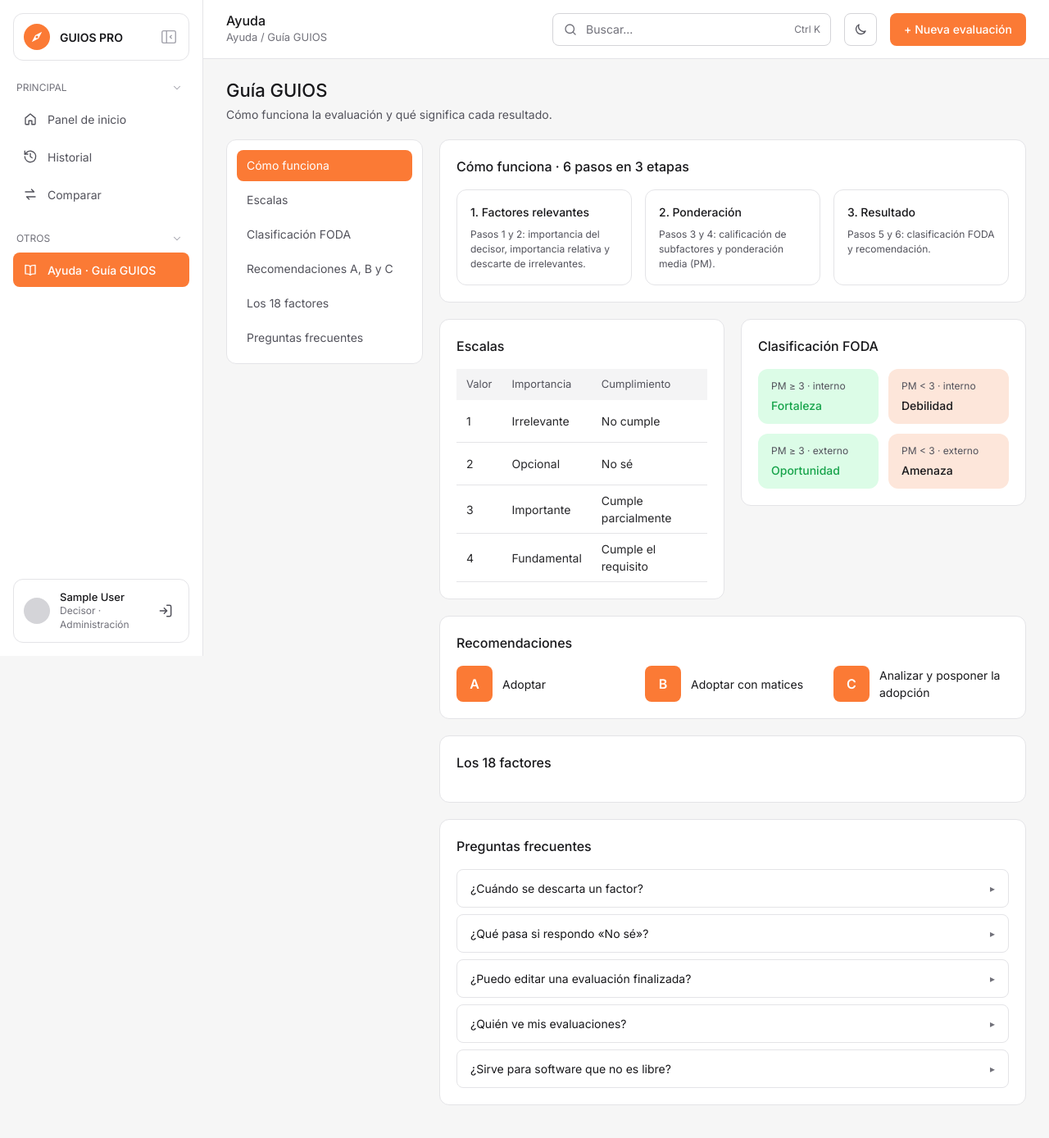
After one commit to andaya18/Guios, a Django app: page /ayuda/ in a window 1280 px wide. The commit adds this page. Shown: the whole page at 82% size. Run offline with Django 5.2, Linux system fonts and the light colour scheme; the visitor is signed in with stand-in values (Sample User, id 1); data that the repository does not hold is empty.

Commit message:
feat(core): ayuda I01 y páginas de error 403 y 404 fieles a Figma
Guía GUIOS en /ayuda/ para decisores y administradores, con escalas, FODA,
recomendaciones, los 18 factores desde el catálogo y preguntas frecuentes.
Manejadores 403 y 404 con el diseño de G03 heredando la base del rol.

```diff
--- a/apps/core/context_processors.py
+++ b/apps/core/context_processors.py
@@ -11,18 +11,19 @@ def organization_label(user):
 
 def history_badge(user):
     """Finished evaluations of the organization plus the user's own drafts (§7.1)."""
-    try:
-        from apps.evaluations.selectors import history_count
-    except ImportError:
-        return 0
+    from apps.evaluations.selectors import history_count  # local import: evaluations depends on core
+
     return history_count(user)
 
 
 def shell(request):
     user = getattr(request, "user", None)
     if user is None or not user.is_authenticated:
-        return {}
+        return {"shell_base": "base/public.html", "shell_home": "/acceso/"}
+    is_admin = user.role == "administrador"
     return {
+        "shell_base": "base_admin.html" if is_admin else "base_decisor.html",
+        "shell_home": "/gestion/" if is_admin else "/",
         "shell_organization": organization_label(user),
         "shell_role": user.get_role_display(),
         "shell_history_badge": history_badge(user) if user.role == "decisor" else 0,
--- /dev/null
+++ b/apps/core/views.py
@@ -0,0 +1,49 @@
+from django.contrib.auth.decorators import login_required
+from django.db.models import Prefetch
+from django.shortcuts import render
+from django.template.loader import render_to_string
+from django.http import HttpResponse
+
+from apps.catalog.models import Dimension, Factor
+
+
+@login_required
+def help_guide(request):
+    """I01: the GUIOS guide, available to decisors and administrators (§3)."""
+    dimensions = Dimension.objects.prefetch_related(
+        Prefetch("factors", queryset=Factor.objects.order_by("order").prefetch_related("subfactors"))
+    )
+    return render(request, "core/help.html", {"dimensions": dimensions})
+
+
+ADMIN_ONLY_TEXT = "Esta sección es solo para administradores."
+GENERIC_DENIED_TEXT = "No tienes acceso a este contenido."
+
+
+def _error_response(request, status, **copy):
+    html = render_to_string("errors/error.html", {"error_code": status, **copy}, request=request)
+    return HttpResponse(html, status=status)
+
+
+def permission_denied(request, exception=None):
+    """G03: shown whenever a user reaches something their role does not allow (§3)."""
+    return _error_response(
+        request,
+        403,
+        error_heading="Acceso restringido",
+        error_title="No tienes permiso para ver esta página",
+        error_text=(
+            ADMIN_ONLY_TEXT if request.path.startswith("/gestion/") else GENERIC_DENIED_TEXT
+        ) + " Si crees que es un error, contacta al administrador de tu organización.",
+    )
+
+
+def page_not_found(request, exception=None):
+    """G03 variant: same design with the 404 copy."""
+    return _error_response(
+        request,
+        404,
+        error_heading="Página no encontrada",
+        error_title="No encontramos esta página",
+        error_text="Es posible que la dirección esté mal escrita o que la página ya no exista.",
+    )
--- a/guios/urls.py
+++ b/guios/urls.py
@@ -1,9 +1,15 @@
 from django.contrib import admin
 from django.urls import include, path
+
+from apps.core.views import help_guide
 
 
 urlpatterns = [
     path("admin/", admin.site.urls),
+    path("ayuda/", help_guide, name="help"),
     path("gestion/", include("apps.management.urls")),
     path("", include("apps.accounts.urls")),
 ]
+
+handler403 = "apps.core.views.permission_denied"
+handler404 = "apps.core.views.page_not_found"
--- a/static/css/layouts/app.css
+++ b/static/css/layouts/app.css
@@ -73,3 +73,12 @@
     .topbar { position: static; flex-wrap: wrap; height: auto; padding: var(--space-4); }
     .page { padding: var(--space-5) var(--space-4); }
 }
+
+/* Error pages for visitors (no shell) */
+.page--public { display: grid; gap: var(--space-6); max-width: 1180px; min-height: 100vh; margin: 0 auto; align-content: start; }
+
+/* G03 403/404 */
+.error-page { display: grid; justify-items: center; align-content: center; gap: var(--space-4); min-height: calc(100vh - 72px - 2 * var(--space-6)); text-align: center; }
+.error-page__code { color: var(--color-border-strong); font-size: 72px; font-weight: var(--weight-bold); line-height: 1; letter-spacing: .02em; }
+.error-page__title { color: var(--color-text-strong); font-size: var(--text-lg); font-weight: var(--weight-semibold); }
+.error-page__text { max-width: 420px; color: var(--color-text-secondary); }
--- /dev/null
+++ b/static/css/pages/help.css
@@ -0,0 +1,40 @@
+/* I01 help guide */
+.help { display: grid; grid-template-columns: 240px minmax(0, 1fr); gap: var(--space-5); align-items: start; }
+.help__nav { position: sticky; top: 92px; display: grid; gap: var(--space-1); padding: var(--space-3); }
+.help__link { display: flex; align-items: center; height: 38px; padding: 0 var(--space-3); border-radius: var(--radius-md); color: var(--color-text-secondary); text-decoration: none; }
+.help__link:hover { background: var(--color-surface-muted); }
+.help__link.is-active { background: var(--color-primary); color: #fff; }
+.help__content { display: grid; gap: var(--space-5); }
+.help__content > .panel { scroll-margin-top: 92px; }
+.help__title { margin-bottom: var(--space-4); }
+.help__steps { display: grid; grid-template-columns: repeat(3, minmax(0, 1fr)); gap: var(--space-4); }
+.help__step { padding: var(--space-4); border: 1px solid var(--color-border); border-radius: var(--radius-lg); }
+.help__step h3 { margin-bottom: var(--space-2); color: var(--color-text-strong); font-size: var(--text-md); font-weight: var(--weight-medium); }
+.help__step p { color: var(--color-text-secondary); font-size: var(--text-xs); }
+.help__pair { display: grid; grid-template-columns: minmax(0, 1fr) minmax(0, 1fr); gap: var(--space-5); align-items: start; }
+.help__foda { display: grid; grid-template-columns: 1fr 1fr; gap: var(--space-3); }
+.help__quadrant { display: grid; gap: var(--space-1); padding: var(--space-3) var(--space-4); border-radius: var(--radius-lg); }
+.help__quadrant span { color: var(--color-text-secondary); font-size: var(--text-xs); }
+.help__quadrant strong { font-weight: var(--weight-medium); }
+.help__quadrant--positive { background: var(--color-success-soft); color: var(--color-success); }
+.help__quadrant--negative { background: var(--color-illustration); color: var(--color-text-strong); }
+.help__letters { display: grid; grid-template-columns: repeat(3, minmax(0, 1fr)); gap: var(--space-4); }
+.help__letters p { display: flex; align-items: center; gap: var(--space-3); color: var(--color-text-strong); }
+.letter--square { width: 44px; height: 44px; border-radius: var(--radius-md); background: var(--color-primary); font-size: var(--text-lg); }
+.help__accordion { display: grid; gap: var(--space-2); }
+.help__group { border: 1px solid var(--color-border); border-radius: var(--radius-md); }
+.help__group > summary { display: flex; align-items: center; justify-content: space-between; padding: var(--space-3) var(--space-4); color: var(--color-text-strong); cursor: pointer; list-style: none; }
+.help__group > summary::after { content: "▸"; color: var(--color-muted); font-size: var(--text-xs); }
+.help__group[open] > summary::after { content: "▾"; }
+.help__group > p,
+.help__group > ul { padding: 0 var(--space-4) var(--space-4); color: var(--color-text-secondary); }
+.help__group ul { display: grid; gap: var(--space-2); list-style: none; }
+.help__group ul summary { color: var(--color-text-strong); cursor: pointer; }
+.help__group ul small { color: var(--color-muted); }
+.help__group ol { margin: var(--space-2) 0 0; padding-left: var(--space-6); font-size: var(--text-sm); }
+
+@media (max-width: 1100px) {
+    .help, .help__pair { grid-template-columns: 1fr; }
+    .help__nav { position: static; }
+    .help__steps, .help__letters { grid-template-columns: 1fr; }
+}
--- /dev/null
+++ b/templates/core/help.html
@@ -0,0 +1,90 @@
+{% extends shell_base %}
+{% load static %}
+{% block title %}Ayuda · Guía GUIOS · GUIOS PRO{% endblock %}
+{% block page_styles %}<link rel="stylesheet" href="{% static 'css/pages/help.css' %}">{% endblock %}
+{% block topbar_title %}Ayuda{% endblock %}
+{% block topbar_subtitle %}Ayuda / Guía GUIOS{% endblock %}
+{% block content %}
+<header class="page__header">
+    <h1 class="page__title">Guía GUIOS</h1>
+    <p class="page__subtitle">Cómo funciona la evaluación y qué significa cada resultado.</p>
+</header>
+<div class="help">
+    <nav class="panel help__nav" aria-label="Secciones de la guía">
+        <a class="help__link is-active" href="#como-funciona">Cómo funciona</a>
+        <a class="help__link" href="#escalas">Escalas</a>
+        <a class="help__link" href="#foda">Clasificación FODA</a>
+        <a class="help__link" href="#recomendaciones">Recomendaciones A, B y C</a>
+        <a class="help__link" href="#factores">Los 18 factores</a>
+        <a class="help__link" href="#preguntas">Preguntas frecuentes</a>
+    </nav>
+    <div class="help__content">
+        <section class="panel" id="como-funciona">
+            <h2 class="panel__title help__title">Cómo funciona · 6 pasos en 3 etapas</h2>
+            <div class="help__steps">
+                <article class="help__step"><h3>1. Factores relevantes</h3><p>Pasos 1 y 2: importancia del decisor, importancia relativa y descarte de irrelevantes.</p></article>
+                <article class="help__step"><h3>2. Ponderación</h3><p>Pasos 3 y 4: calificación de subfactores y ponderación media (PM).</p></article>
+                <article class="help__step"><h3>3. Resultado</h3><p>Pasos 5 y 6: clasificación FODA y recomendación.</p></article>
+            </div>
+        </section>
+        <div class="help__pair">
+            <section class="panel" id="escalas">
+                <h2 class="panel__title help__title">Escalas</h2>
+                <table class="table">
+                    <thead><tr><th>Valor</th><th>Importancia</th><th>Cumplimiento</th></tr></thead>
+                    <tbody>
+                        <tr><td>1</td><td>Irrelevante</td><td>No cumple</td></tr>
+                        <tr><td>2</td><td>Opcional</td><td>No sé</td></tr>
+                        <tr><td>3</td><td>Importante</td><td>Cumple parcialmente</td></tr>
+                        <tr><td>4</td><td>Fundamental</td><td>Cumple el requisito</td></tr>
+                    </tbody>
+                </table>
+            </section>
+            <section class="panel" id="foda">
+                <h2 class="panel__title help__title">Clasificación FODA</h2>
+                <div class="help__foda">
+                    <div class="help__quadrant help__quadrant--positive"><span>PM ≥ 3 · interno</span><strong>Fortaleza</strong></div>
+                    <div class="help__quadrant help__quadrant--negative"><span>PM &lt; 3 · interno</span><strong>Debilidad</strong></div>
+                    <div class="help__quadrant help__quadrant--positive"><span>PM ≥ 3 · externo</span><strong>Oportunidad</strong></div>
+                    <div class="help__quadrant help__quadrant--negative"><span>PM &lt; 3 · externo</span><strong>Amenaza</strong></div>
+                </div>
+            </section>
+        </div>
+        <section class="panel" id="recomendaciones">
+            <h2 class="panel__title help__title">Recomendaciones</h2>
+            <div class="help__letters">
+                <p><span class="letter letter--square">A</span>Adoptar</p>
+                <p><span class="letter letter--square">B</span>Adoptar con matices</p>
+                <p><span class="letter letter--square">C</span>Analizar y posponer la adopción</p>
+            </div>
+        </section>
+        <section class="panel" id="factores">
+            <h2 class="panel__title help__title">Los 18 factores</h2>
+            <div class="help__accordion">
+                {% for dimension in dimensions %}
+                <details class="help__group">
+                    <summary>{{ dimension.name }} · {{ dimension.factors.all|length }} factor{{ dimension.factors.all|length|pluralize:"es" }}</summary>
+                    <ul>
+                        {% for factor in dimension.factors.all %}
+                        <li><details><summary>{{ factor.name }} <small>{{ factor.subfactors.all|length }} subfactor{{ factor.subfactors.all|length|pluralize:"es" }}</small></summary>
+                            <ol>{% for subfactor in factor.subfactors.all %}<li>{{ subfactor.name }}</li>{% endfor %}</ol>
+                        </details></li>
+                        {% endfor %}
+                    </ul>
+                </details>
+                {% endfor %}
+            </div>
+        </section>
+        <section class="panel" id="preguntas">
+            <h2 class="panel__title help__title">Preguntas frecuentes</h2>
+            <div class="help__accordion">
+                <details class="help__group"><summary>¿Cuándo se descarta un factor?</summary><p>Solo cuando su importancia relativa es 1 (Irrelevante). Un factor con importancia sugerida Importante que marcas como Irrelevante queda como Opcional y no se descarta.</p></details>
+                <details class="help__group"><summary>¿Qué pasa si respondo «No sé»?</summary><p>Cuenta como 2 en la ponderación media, igual que cualquier otra respuesta.</p></details>
+                <details class="help__group"><summary>¿Puedo editar una evaluación finalizada?</summary><p>No. Para cambiar algo usa «Duplicar para reevaluar»: se crea un borrador nuevo con las mismas respuestas.</p></details>
+                <details class="help__group"><summary>¿Quién ve mis evaluaciones?</summary><p>Tus borradores solo los ves tú. Las evaluaciones finalizadas las ven todos los usuarios de tu organización.</p></details>
+                <details class="help__group"><summary>¿Sirve para software que no es libre?</summary><p>Sí. La metodología GUIOS fue validada para software libre; en otros tipos de software los resultados son orientativos.</p></details>
+            </div>
+        </section>
+    </div>
+</div>
+{% endblock %}
```
Also changed, not shown: apps/core/tests.py (+60 -0 lines), templates/base/public.html (added, +9 -0 lines), templates/errors/error.html (added, +12 -0 lines).
